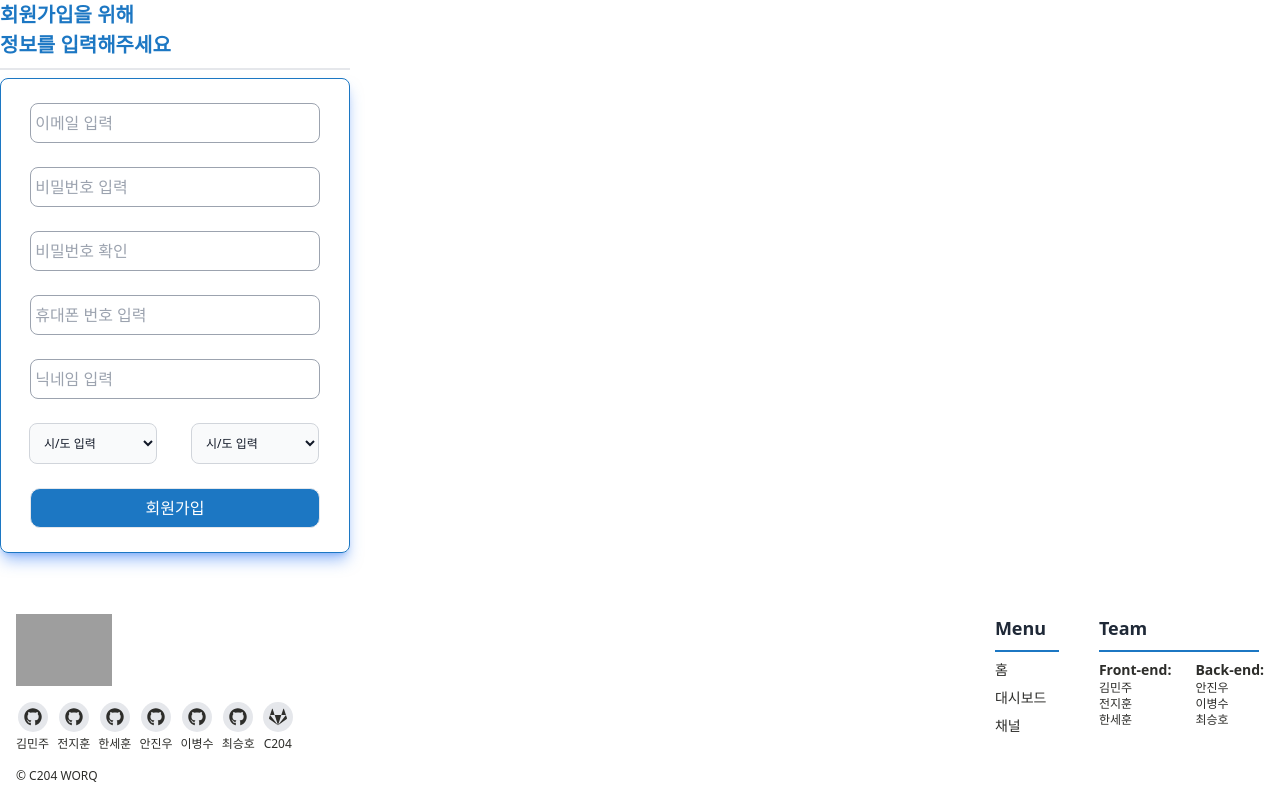
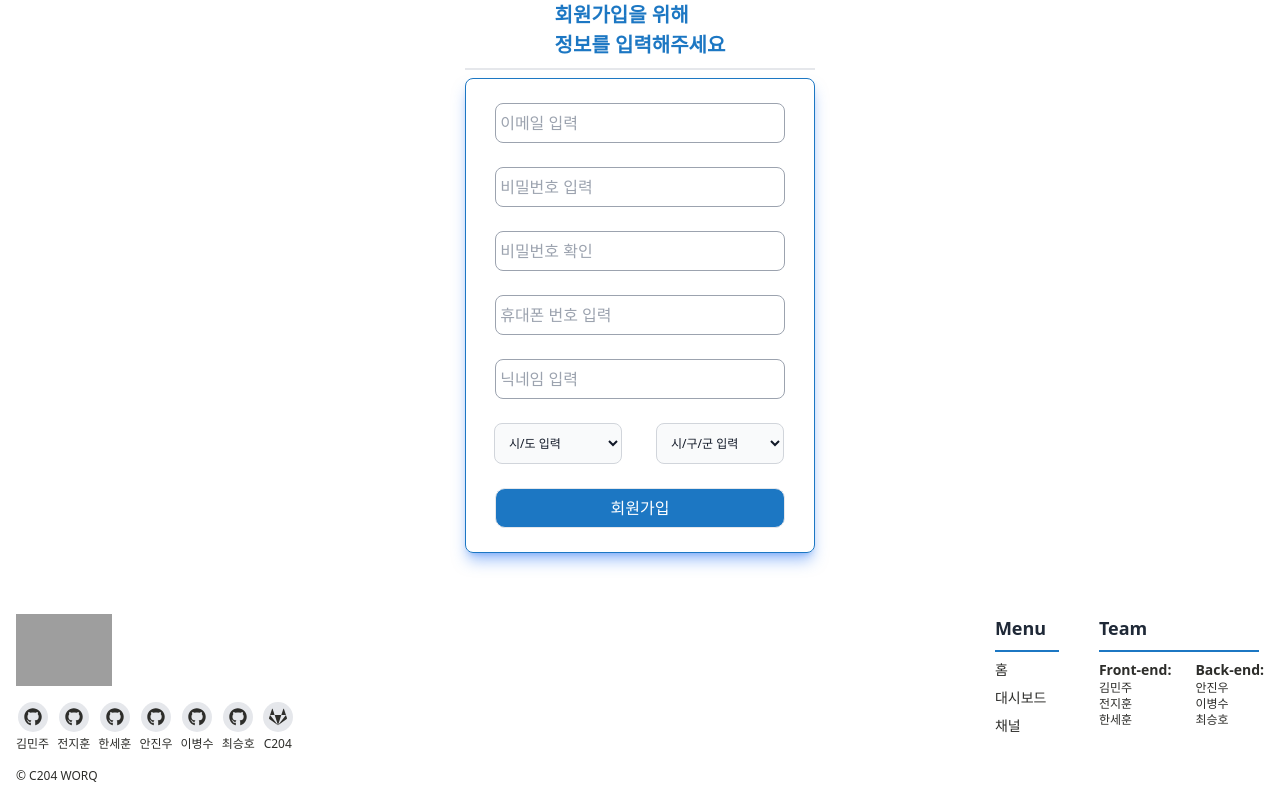
Before and after one commit to wjswlgnsdlqslek/SSAFY_C204, a React (Create React App) app in the folder frontend/: page /signup in a window 1280 px wide. Built offline with nearby package versions, Linux system fonts and the light colour scheme; no server answers; grey boxes are pictures that could not be loaded.

Commit message:
feat: 회원가입 api 작성 및 페이지 jsx 작성(회원가입 로직 작성중)

```diff
--- /dev/null
+++ b/frontend/src/api/userApi.js
@@ -0,0 +1,12 @@
+import { localAxios } from "../util/http-commons";
+
+const local = localAxios();
+
+// 사용자 회원가입
+async function register(newUser, success, fail) {
+    await local.post(`user/signup`, newUser).then(success).catch(fail);
+}
+
+export {
+    register
+};
--- a/frontend/src/pages/SignupPage.jsx
+++ b/frontend/src/pages/SignupPage.jsx
@@ -2,8 +2,9 @@ import { Fragment } from "react";
 
 function SignupPage() {
   return (
-    <>
-            <div className="">
+      <>
+        {/* grid place-items-center */}
+            <div className="grid grid-cols-1 justify-items-center">
                 <div className="text-[#1c77c3] text-[20px] font-bold font-['Noto Sans']">
                     회원가입을 위해<br/>정보를 입력해주세요
                 </div>
@@ -14,24 +15,24 @@ function SignupPage() {
                         <input id="password" className="w-5/6 h-10 border border-gray-400 hover:border-[#1c77c3] mt-3 mb-3 rounded-lg" placeholder=" 비밀번호 입력"/>
                         <input id="passwordConfirm" className="w-5/6 h-10 border border-gray-400 hover:border-[#1c77c3] mt-3 mb-3 rounded-lg" placeholder=" 비밀번호 확인"/>
                         <input id="phone" className="w-5/6 h-10 border border-gray-400 hover:border-[#1c77c3] mt-3 mb-3 rounded-lg" placeholder=" 휴대폰 번호 입력"/>
-                        <input id="nickname" className="w-5/6 h-10 border border-gray-400 hover:border-[#1c77c3] mt-3 mb-3 rounded-lg" placeholder=" 닉네임 입력" />
+                        <input id="nickName" className="w-5/6 h-10 border border-gray-400 hover:border-[#1c77c3] mt-3 mb-3 rounded-lg" placeholder=" 닉네임 입력" />
                         <div className="flex">
-                            <select id="sido" class="ms-7 me-0.5 mt-3 mb-3 bg-gray-50 border border-gray-300 text-gray-900 text-xs rounded-lg focus:ring-blue-500 focus:border-blue-500 block w-32 p-2.5 dark:bg-gray-700 dark:border-gray-600 dark:placeholder-gray-400 dark:text-white dark:focus:ring-blue-500 dark:focus:border-blue-500">
+                            <select id="sido" class="ms-7 me-0.5 mt-3 mb-3 bg-gray-50 border border-gray-300 text-gray-900 text-xs rounded-lg focus:ring-blue-500 focus:border-blue-500 block w-32 p-2.5 dark:bg-gray-700 dark:border-blue-600 dark:placeholder-gray-400 dark:text-white dark:focus:ring-blue-500 dark:focus:border-blue-500">
                                 <option selected>시/도 입력</option>
                                 <option value="US">United States</option>
                                 <option value="CA">Canada</option>
                                 <option value="FR">France</option>
                                 <option value="DE">Germany</option>
                             </select>
-                            <select id="sido" class="ms-8 mt-3 mb-3 bg-gray-50 border border-gray-300 text-gray-900 text-xs rounded-lg focus:ring-blue-500 focus:border-blue-500 block w-32 p-2.5 dark:bg-gray-700 dark:border-gray-600 dark:placeholder-gray-400 dark:text-white dark:focus:ring-blue-500 dark:focus:border-blue-500">
-                                <option selected>시/도 입력</option>
+                            <select id="gugun" class="ms-8 mt-3 mb-3 bg-gray-50 border border-gray-300 text-gray-900 text-xs rounded-lg focus:ring-blue-500 focus:border-blue-500 block w-32 p-2.5 dark:bg-gray-700 dark:border-gray-600 dark:placeholder-gray-400 dark:text-white dark:focus:ring-blue-500 dark:focus:border-blue-500">
+                                <option selected>시/구/군 입력</option>
                                 <option value="US">United States</option>
                                 <option value="CA">Canada</option>
                                 <option value="FR">France</option>
                                 <option value="DE">Germany</option>
                             </select>
                         </div>
-                        <button className="w-5/6 h-10 bg-[#1c77c3] text-white border rounded-[10px] mt-3 mb-6">회원가입</button>
+                      <button className="w-5/6 h-10 bg-[#1c77c3] text-white border rounded-[10px] mt-3 mb-6">회원가입</button>
                     </form>
                 </div>
             </div>
```
